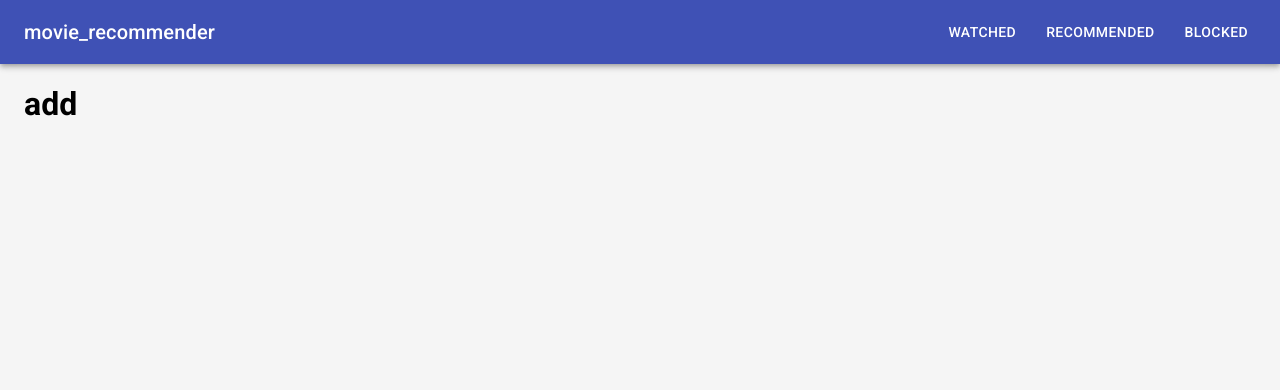
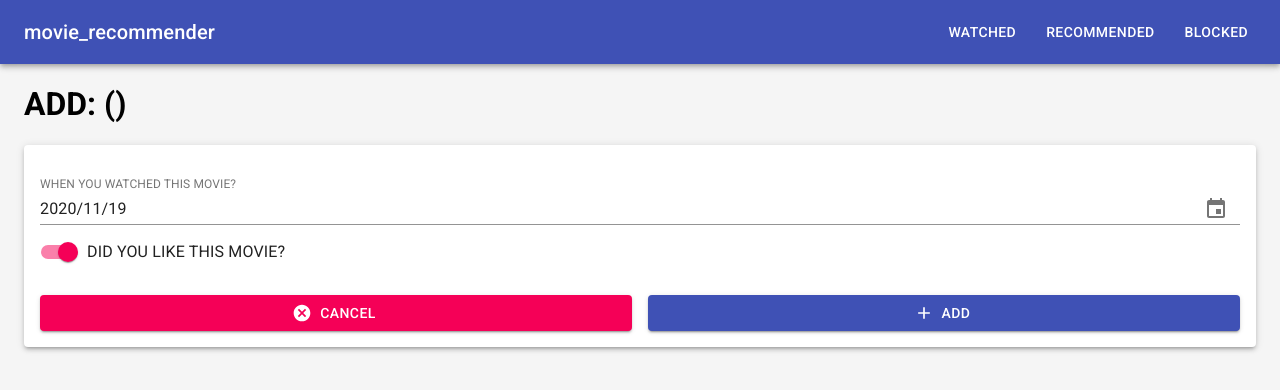
Before and after one commit to aronkst/movie_recommender_react, a React (Create React App) app: page /add in a window 1280 px wide. Shown: the top 390 px of the page. Built offline with nearby package versions, Linux system fonts and the light colour scheme.

Commit message:
add movie searched

```diff
--- a/src/App.js
+++ b/src/App.js
@@ -4,6 +4,7 @@ import WatchedMovies from './containers/WatchedMovies/WatchedMovies';
 import BlockedMovies from './containers/BlockedMovies/BlockedMovies';
 import RecommendedMovies from './containers/RecommendedMovies/RecommendedMovies';
 import Search from './containers/Search/Search';
+import Add from './containers/Add/Add';
 import { Container } from '@material-ui/core';
 import { BrowserRouter as Router, Switch, Route } from "react-router-dom";
 
@@ -24,10 +25,7 @@ function App() {
               <Search />
             </Route>
             <Route path="/add">
-              <h1>add</h1>
-            </Route>
-            <Route path="/loading">
-              <h1>loading</h1>
+              <Add />
             </Route>
             <Route path="/">
               <RecommendedMovies />
--- a/src/components/MovieSearch/MovieSearch.js
+++ b/src/components/MovieSearch/MovieSearch.js
@@ -6,6 +6,7 @@ import Grid from '@material-ui/core/Grid';
 import SearchIcon from '@material-ui/icons/Search';
 import ReplayIcon from '@material-ui/icons/Replay';
 import { makeStyles } from '@material-ui/core/styles';
+import { useHistory } from "react-router-dom";
 
 const useStyles = makeStyles((_) => ({
   title: {
@@ -22,12 +23,22 @@ const useStyles = makeStyles((_) => ({
 const MovieSearch = (_) => {
   const classes = useStyles();
 
+  const history = useHistory();
+
+  const handleSubmit = (event) => {
+    event.preventDefault();
+    const title = event.target.title.value;
+    if (title !== '') {
+      history.push(`/search?title=${title}`);
+    }
+  }
+
   return (
     <Card>
       <h2 className={classes.title}>ADD WATCHED MOVIE</h2>
       <p>FILL IN THE FIELD BELOW TO SEARCH THE MOVIE THAT YOU WANT TO ADD AS WATCHED.</p>
-      <form action="" method="GET">
-        <TextField className={classes.textfield} fullWidth variant="outlined" InputLabelProps={{ shrink: true, }} label="TITLE" />
+      <form onSubmit={handleSubmit}>
+        <TextField className={classes.textfield} fullWidth variant="outlined" InputLabelProps={{ shrink: true, }} name="title" label="TITLE" />
         <Grid container spacing={2} className={classes.buttons}>
           <Grid item xs={6}>
             <Button fullWidth variant="contained" color="secondary" startIcon={<ReplayIcon />} type="reset">Reset</Button>
--- a/src/components/MovieSearched/MovieSearched.js
+++ b/src/components/MovieSearched/MovieSearched.js
@@ -24,7 +24,7 @@ const MovieSearched = (props) => {
       <h3 className={classes.title}>{props.title} ({props.year}) <span className={classes.imdb}>{props.imdb}</span></h3>
       <Grid container spacing={2} className={classes.buttons}>
         <Grid item xs={12}>
-          <Button fullWidth variant="contained" color="primary" component={Link} to={'#'} startIcon={<AddIcon />}>Add</Button>
+          <Button fullWidth variant="contained" color="primary" component={Link} to={`/add?imdb=${props.imdb}&year=${props.year}&title=${props.title}`} startIcon={<AddIcon />}>Add</Button>
         </Grid>
       </Grid>
     </Card>
--- /dev/null
+++ b/src/containers/Add/Add.js
@@ -0,0 +1,97 @@
+import 'date-fns';
+import React, { useState } from 'react';
+import Card from './../../components/Card/Card';
+import { useLocation } from "react-router-dom";
+import QueryString from 'query-string';
+import Axios from './../../helpers/Axios';
+import FormGroup from '@material-ui/core/FormGroup';
+import FormControlLabel from '@material-ui/core/FormControlLabel';
+import Switch from '@material-ui/core/Switch';
+import { MuiPickersUtilsProvider, KeyboardDatePicker } from '@material-ui/pickers';
+import DateFnsUtils from '@date-io/date-fns';
+import Grid from '@material-ui/core/Grid';
+import Button from '@material-ui/core/Button';
+import AddIcon from '@material-ui/icons/Add';
+import CancelIcon from '@material-ui/icons/Cancel';
+import { makeStyles } from '@material-ui/core/styles';
+import { Link, useHistory } from "react-router-dom";
+import SimpleDialog from './../../components/SimpleDialog/SimpleDialog';
+import Aux from './../../hoc/Aux/Aux';
+
+const useStyles = makeStyles((_) => ({
+  buttons: {
+    marginTop: '1em',
+  }
+}));
+
+const Search = (_) => {
+  const classes = useStyles();
+
+  const history = useHistory();
+
+  const queryParams = QueryString.parse(useLocation().search);
+  const imdb = queryParams['imdb'];
+  const year = queryParams['year'];
+  const title = queryParams['title'];
+
+  const [loading, setLoading] = useState(false);
+  const [date, setDate] = React.useState(new Date());
+  const [like, setLike] = React.useState(true);
+
+  const handleDate = (date) => {
+    setDate(date);
+  };
+
+  const handleLike = (event) => {
+    setLike(event.target.checked);
+  };
+
+  const dateToString = (date) => {
+    const mm = date.getMonth() + 1;
+    const dd = date.getDate();
+    return [date.getFullYear(), (mm>9 ? '' : '0') + mm, (dd>9 ? '' : '0') + dd].join('');
+  };
+
+  const handleSubmit = async (event) => {
+    event.preventDefault();
+    setLoading(true);
+    let form = new FormData();
+    form.append('imdb', imdb);
+    form.append('date', dateToString(date));
+    form.append('like', like ? '1' : '0');
+    const data = await Axios('/watched-movies', 'POST', form);
+    setLoading(false);
+    if (!data.hasOwnProperty('error')) {
+      history.push('/');
+    }
+  }
+
+  return (
+    <Aux>
+      <h1>ADD: {title} ({year})</h1>
+      <Card>
+        <form onSubmit={handleSubmit}>
+          <FormGroup row>
+            <MuiPickersUtilsProvider utils={DateFnsUtils}>
+              <KeyboardDatePicker fullWidth margin="normal" label="WHEN YOU WATCHED THIS MOVIE?" format="yyyy/MM/dd" value={date} onChange={handleDate} KeyboardButtonProps={{ 'aria-label': 'change date' }} name="date" />
+            </MuiPickersUtilsProvider>
+          </FormGroup>
+          <FormGroup row>
+            <FormControlLabel control={<Switch checked={like} onChange={handleLike} name="like" />} label="DID YOU LIKE THIS MOVIE?" />
+          </FormGroup>
+          <Grid container spacing={2} className={classes.buttons}>
+            <Grid item xs={6}>
+              <Button fullWidth variant="contained" color="secondary" startIcon={<CancelIcon />} component={Link} to="/">CANCEL</Button>
+            </Grid>
+            <Grid item xs={6}>
+              <Button fullWidth variant="contained" color="primary" startIcon={<AddIcon />} type="submit">ADD</Button>
+            </Grid>
+          </Grid>
+        </form>
+        <SimpleDialog open={loading} title="ADDING MOVIE" />
+      </Card>
+    </Aux>
+  );
+}
+
+export default Search;
--- a/src/containers/Search/Search.js
+++ b/src/containers/Search/Search.js
@@ -27,7 +27,7 @@ const Search = (_) => {
 
   return (
     <Aux>
-      <h1>SEARCHED BY: {queryParams['title']}</h1>
+      <h1>SEARCHED BY: {title}</h1>
       {loading
         ? <CircularProgress />
         : <Aux>
--- a/src/index.js
+++ b/src/index.js
@@ -4,12 +4,7 @@ import './index.css'
 import App from './App';
 import reportWebVitals from './reportWebVitals';
 
-ReactDOM.render(
-  <React.StrictMode>
-    <App />
-  </React.StrictMode>,
-  document.getElementById('root')
-);
+ReactDOM.render(<App />, document.getElementById('root'));
 
 // If you want to start measuring performance in your app, pass a function
 // to log results (for example: reportWebVitals(console.log))
```
